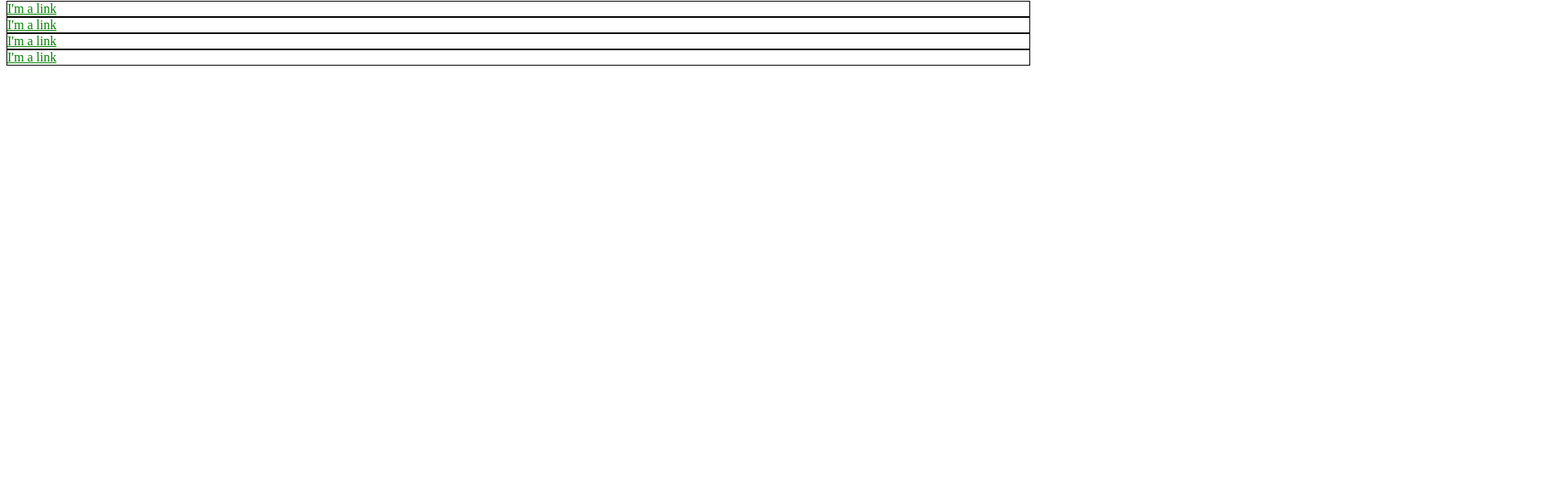
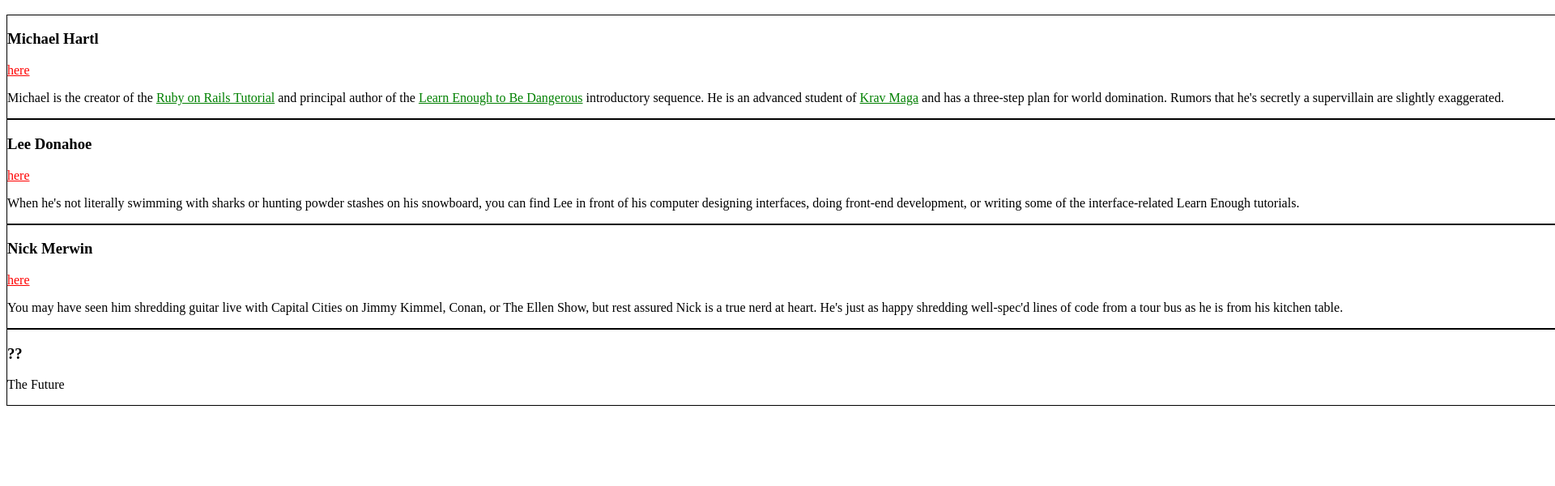
Before and after one commit to rynx01/sample_css, a plain HTML site: page index.html in a window 1280 px wide. Shown: the part 200-800 px from the top of the page at 81% size, 1920 px wide, since content can reach past the window. Drawn offline with Linux system fonts and the light colour scheme.

Commit message:
Added changes to index.html

```diff
--- a/index.html
+++ b/index.html
@@ -3,32 +3,90 @@
   <head>
     <title>Test Page: Don't Panic</title>
     <meta charset="utf-8">
+    <style>
+      /* GLOBAL STYLES */
+      a {
+        color: #ff0000;
+      }
+
+      /* SOCIAL LINKS */
+      .social-link {
+      background: rgba(150,150,150,0.5);
+      color: blue;
+      }
+
+      h2 {
+        font-size: 30px;
+      }
+
+      /* HOMEPAGE STYLES */
+      .bio-box {
+        border: 1px solid #000;
+        width: 200%;
+      }
+      .bio-copy a {
+        color: green;
+      }
+    </style>
   </head>
   <body>
     <h1>I'm an h1</h1>
     <ul>
       <li>
-        <a href="http://example.com/" style="color: red;">Link</a>
+        <a href="http://example.com/">Link</a>
       </li>
       <li>
-        <a href="http://example.com/" style="color: red;">Link</a>
+        <a href="http://example.com/">Link</a>
       </li>
       <li>
-        <a href="http://example.com/" style="color: red;">Link</a>
+        <a href="http://example.com/">Link</a>
       </li>
     </ul>
     <h2>I'm an h2</h2>
-    <div style="border: 1px solid #000;">
-      <a href="http://example.com/" style="color: green;">I'm a link</a>
+    <div class="bio-box">
+      <h3>Michael Hartl</h3>
+      <a href="http://twitter.com/mhartl" target="_blank">here</a>
+      <div class="bio-copy">
+        <p>
+          Michael is the creator of the <a href="http://railstutorial.org/">
+          Ruby on Rails Tutorial</a> and principal author of the
+          <a href="http://learnenough.com/">Learn Enough to Be Dangerous</a>
+          introductory sequence. He is an advanced student of
+          <a href="http://kravmaga.com/">Krav Maga</a> and has a three-step
+          plan for world domination. Rumors that he's secretly a supervillain
+          are slightly exaggerated.
+        </p>
+      </div>
     </div>
-    <div style="border: 1px solid #000;">
-      <a href="http://example.com/" style="color: green;">I'm a link</a>
+    <div class="bio-box">
+      <h3>Lee Donahoe</h3>
+      <a href="https://twitter.com/leedonahoe" target="_blank">here</a>
+      <div class="bio-copy">
+        <p>
+          When he's not literally swimming with sharks or hunting powder stashes
+          on his snowboard, you can find Lee in front of his computer designing
+          interfaces, doing front-end development, or writing some of the
+          interface-related Learn Enough tutorials.
+        </p>
+      </div>
     </div>
-    <div style="border: 1px solid #000;">
-      <a href="http://example.com/" style="color: green;">I'm a link</a>
+    <div class="bio-box">
+      <h3>Nick Merwin</h3>
+      <a href="https://twitter.com/nickmerwin" target="_blank">here</a>
+      <div class="bio-copy">
+        <p>
+          You may have seen him shredding guitar live with Capital Cities on
+          Jimmy Kimmel, Conan, or The Ellen Show, but rest assured Nick is a true
+          nerd at heart. He's just as happy shredding well-spec'd lines of code
+          from a tour bus as he is from his kitchen table.
+        </p>
+      </div>
     </div>
-    <div style="border: 1px solid #000;">
-      <a href="http://example.com/" style="color: green;">I'm a link</a>
+    <div class="bio-box">
+      <h3>??</h3>
+      <p>
+        The Future
+      </p>
     </div>
   </body>
 </html>
```
